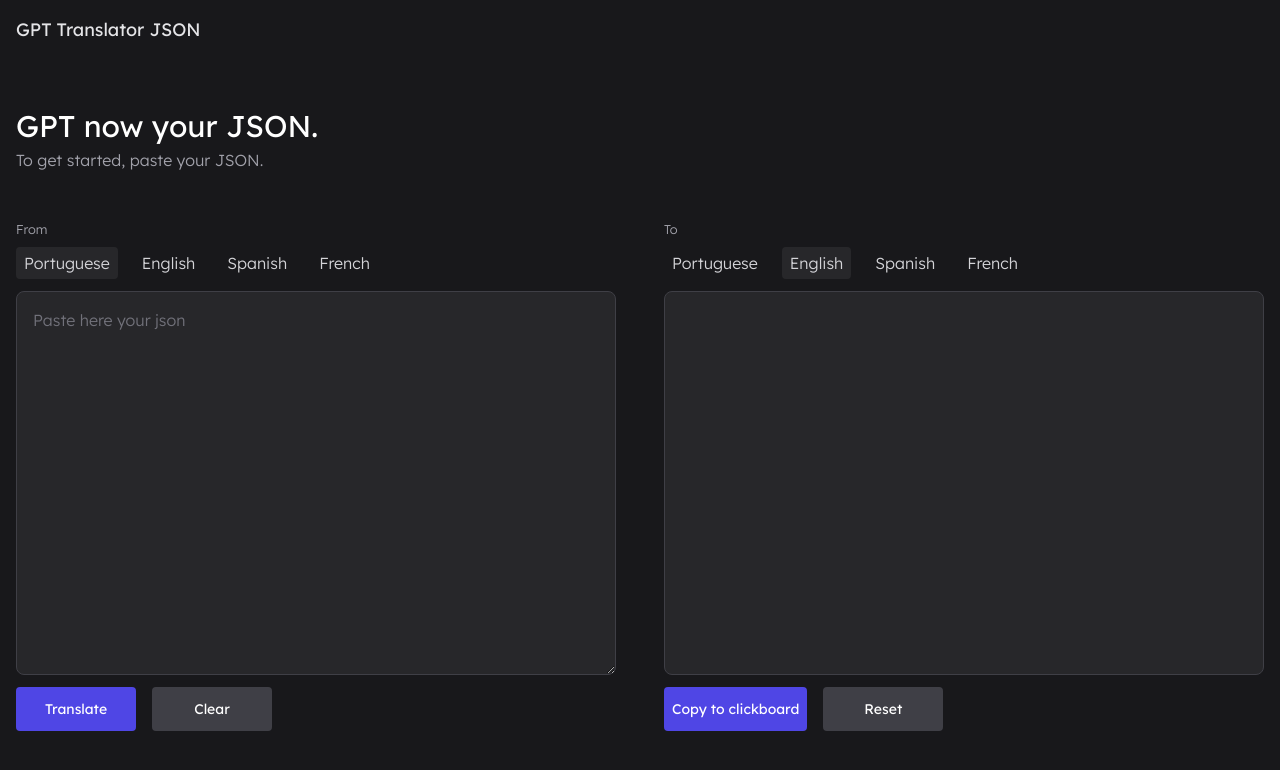
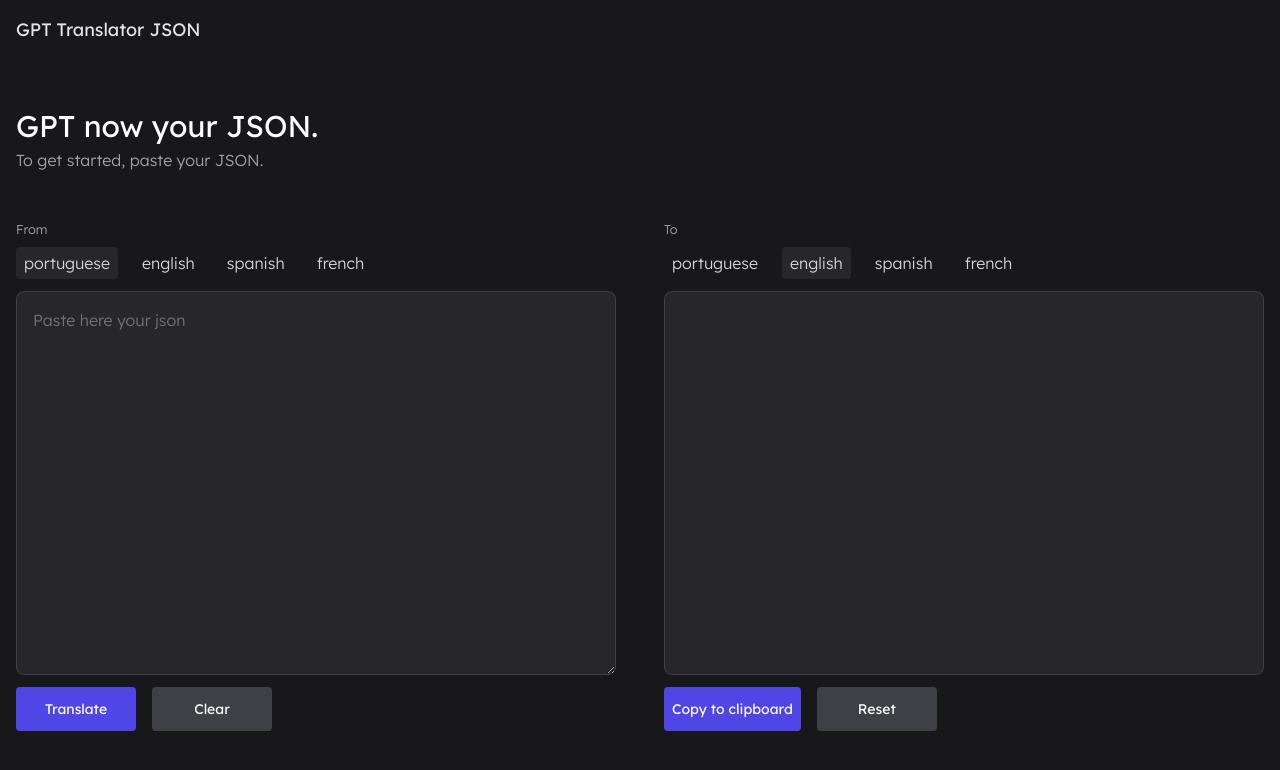
Before and after one commit to fgouvea10/gpt-translator-json, a Next.js app: page / in a window 1280 px wide. Shown: the top 770 px of the page. Built offline with nearby package versions, Linux system fonts and the light colour scheme.

Commit message:
refactor: add header component, remove unused code and improve lighthouse

```diff
--- /dev/null
+++ b/src/components/header.tsx
@@ -0,0 +1,13 @@
+import Link from "next/link";
+
+export function Header() {
+  return (
+    <header className="w-full relative">
+      <div className="flex w-full max-w-7xl my-0 mx-auto items-center p-4">
+        <Link href="/" className="text-lg font-regular text-zinc-200">
+          GPT Translator JSON
+        </Link>
+      </div>
+    </header>
+  );
+}
--- a/src/pages/_app.tsx
+++ b/src/pages/_app.tsx
@@ -1,13 +1,16 @@
 import type { AppProps } from "next/app";
 import { Toaster } from "react-hot-toast";
+
+import { Header } from "@/components/header";
 
 import "@/styles/globals.css";
 
 export default function App({ Component, pageProps }: AppProps) {
   return (
-    <>
+    <div className="flex flex-col bg-zinc-900 min-h-screen overflow-y-auto lg:overflow-y-hidden">
+      <Header />
       <Component {...pageProps} />
       <Toaster position="top-center" reverseOrder={false} />
-    </>
+    </div>
   );
 }
--- a/src/pages/index.tsx
+++ b/src/pages/index.tsx
@@ -1,8 +1,7 @@
-import { useState } from "react";
-import { useForm } from "react-hook-form";
-import Link from "next/link";
+import { FormEvent, useState } from "react";
 import axios from "axios";
 import toast from "react-hot-toast";
+import Head from "next/head";
 
 type LanguageType = "portuguese" | "english" | "spanish" | "french";
 
@@ -16,33 +15,24 @@ export default function Home() {
   const [inputValue, setInputValue] = useState("");
   const [outputValue, setOutputValue] = useState("");
 
-  const { register, handleSubmit } = useForm();
-
-  console.log(inputValue);
-
   const handleSelectInputLanguage = (language: LanguageType) => {
     if (language !== outputLanguage) {
       setInputLanguage(language);
-      return;
     }
-
-    return;
   };
 
   const handleSelectOutputLanguage = (language: LanguageType) => {
     if (language !== inputLanguage) {
       setOutputLanguage(language);
-      return;
     }
-
-    return;
   };
 
-  const handleTranslateText = async (data: any) => {
-    const gptInputText = `Translate only the values and not the keys of the JSON below in ${outputLanguage}: ${data.inputValue}`;
+  const handleTranslateText = async (event: FormEvent) => {
+    event.preventDefault();
 
+    const gptInputText = `Translate only the values and not the keys of the JSON below in ${outputLanguage}: ${inputValue}`;
     const payload = {
-      promt: gptInputText,
+      prompt: gptInputText,
       temperature: 0.5,
       n: 1,
       model: "text-davinci-003",
@@ -62,20 +52,21 @@ export default function Home() {
 
       setOutputValue(response);
     } catch (error) {
-      console.log("catch");
-      toast.error("An error ocurred. Please try again later.");
+      toast.error(
+        "Oops! An error occurred while processing your request. Please try again later."
+      );
     }
   };
 
   return (
-    <div className="flex flex-col bg-zinc-900 min-h-screen overflow-y-auto lg:overflow-y-hidden">
-      <header className="w-full relative">
-        <div className="flex w-full max-w-7xl my-0 mx-auto items-center p-4">
-          <Link href="/" className="text-lg font-regular text-zinc-200">
-            GPT Translator JSON
-          </Link>
-        </div>
-      </header>
+    <>
+      <Head>
+        <title>GPT JSON Translator</title>
+        <meta
+          name="description"
+          content="Effortlessly translate JSON with our intuitive JSON Translator"
+        />
+      </Head>
 
       <main className="w-full relative">
         <div className="flex flex-col w-full max-w-7xl my-8 mx-auto items-start p-4">
@@ -90,54 +81,33 @@ export default function Home() {
 
           <form
             className="w-full flex flex-col lg:flex-row gap-12 items-start mt-12"
-            onSubmit={handleSubmit(handleTranslateText)}
+            onSubmit={handleTranslateText}
           >
             <div className="w-full lg:w-1/2 flex flex-col gap-3">
               <div className="flex flex-col gap-2">
                 <small className="text-zinc-400 font-light">From</small>
                 <div className="flex items-center gap-4">
+                  {["portuguese", "english", "spanish", "french"].map(
+                    (language) => (
                       <button
+                        key={language}
                         type="button"
-                    className={`w-auto py-1 px-2 font-light text-zinc-300 hover:bg-zinc-800 transition-all rounded ${
-                      inputLanguage === "portuguese" ? "bg-zinc-800" : ""
+                        className={`py-1 px-2 font-light text-zinc-300 hover:bg-zinc-800 transition-all rounded ${
+                          inputLanguage === language ? "bg-zinc-800" : ""
                         }`}
-                    onClick={() => handleSelectInputLanguage("portuguese")}
+                        onClick={() => handleSelectInputLanguage(language as any)}
                       >
-                    Portuguese
+                        {language}
                       </button>
-                  <button
-                    type="button"
-                    className={`w-auto py-1 px-2 font-light text-zinc-300 hover:bg-zinc-800 transition-all rounded ${
-                      inputLanguage === "english" ? "bg-zinc-800" : ""
-                    }`}
-                    onClick={() => handleSelectInputLanguage("english")}
-                  >
-                    English
-                  </button>
-                  <button
-                    type="button"
-                    className={`w-auto py-1 px-2 font-light text-zinc-300 hover:bg-zinc-800 transition-all rounded ${
-                      inputLanguage === "spanish" ? "bg-zinc-800" : ""
-                    }`}
-                    onClick={() => handleSelectInputLanguage("spanish")}
-                  >
-                    Spanish
-                  </button>
-                  <button
-                    type="button"
-                    className={`w-auto py-1 px-2 font-light text-zinc-300 hover:bg-zinc-800 transition-all rounded ${
-                      inputLanguage === "french" ? "bg-zinc-800" : ""
-                    }`}
-                    onClick={() => handleSelectInputLanguage("french")}
-                  >
-                    French
-                  </button>
+                    )
+                  )}
                 </div>
               </div>
               <textarea
                 className="p-4 bg-zinc-800 w-full h-96 rounded-lg border border-zinc-700 placeholder:text-zinc-500 placeholder:font-light text-zinc-300 font-light"
                 placeholder="Paste here your json"
-                {...register("inputValue")}
+                value={inputValue}
+                onChange={(event) => setInputValue(event.target.value)}
               />
               <div className="flex items-center gap-4">
                 <button
@@ -158,51 +128,31 @@ export default function Home() {
               <div className="flex flex-col gap-2">
                 <small className="text-zinc-400 font-light">To</small>
                 <div className="flex items-center gap-4">
+                  {["portuguese", "english", "spanish", "french"].map(
+                    (language) => (
                       <button
+                        key={language}
                         type="button"
-                    className={`w-auto py-1 px-2 font-light text-zinc-300 hover:bg-zinc-800 transition-all rounded ${
-                      outputLanguage === "portuguese" ? "bg-zinc-800" : ""
+                        className={`py-1 px-2 font-light text-zinc-300 hover:bg-zinc-800 transition-all rounded ${
+                          outputLanguage === language ? "bg-zinc-800" : ""
                         }`}
-                    onClick={() => handleSelectOutputLanguage("portuguese")}
+                        onClick={() => handleSelectOutputLanguage(language as any)}
                       >
-                    Portuguese
+                        {language}
                       </button>
-                  <button
-                    type="button"
-                    className={`w-auto py-1 px-2 font-light text-zinc-300 hover:bg-zinc-800 transition-all rounded ${
-                      outputLanguage === "english" ? "bg-zinc-800" : ""
-                    }`}
-                    onClick={() => handleSelectOutputLanguage("english")}
-                  >
-                    English
-                  </button>
-                  <button
-                    type="button"
-                    className={`w-auto py-1 px-2 font-light text-zinc-300 hover:bg-zinc-800 transition-all rounded ${
-                      outputLanguage === "spanish" ? "bg-zinc-800" : ""
-                    }`}
-                    onClick={() => handleSelectOutputLanguage("spanish")}
-                  >
-                    Spanish
-                  </button>
-                  <button
-                    type="button"
-                    className={`w-auto py-1 px-2 font-light text-zinc-300 hover:bg-zinc-800 transition-all rounded ${
-                      outputLanguage === "french" ? "bg-zinc-800" : ""
-                    }`}
-                    onClick={() => handleSelectOutputLanguage("french")}
-                  >
-                    French
-                  </button>
+                    )
+                  )}
                 </div>
               </div>
-              <div className="p-4 bg-zinc-800 w-full h-96 rounded-lg border border-zinc-700 text-zinc-300 font-light" />
+              <div className="p-4 bg-zinc-800 w-full h-96 rounded-lg border border-zinc-700 text-zinc-300 font-light">
+                {outputValue}
+              </div>
               <div className="flex items-center gap-4">
                 <button
                   type="button"
                   className="bg-indigo-600 py-3 px-2 rounded cursor-pointer hover:bg-indigo-700 transition-colors text-white text-sm min-w-[120px]"
                 >
-                  Copy to clickboard
+                  Copy to clipboard
                 </button>
                 <button
                   type="button"
@@ -215,6 +165,6 @@ export default function Home() {
           </form>
         </div>
       </main>
-    </div>
+    </>
   );
 }
```
Lines whose indentation alone changed are shown as unchanged.
